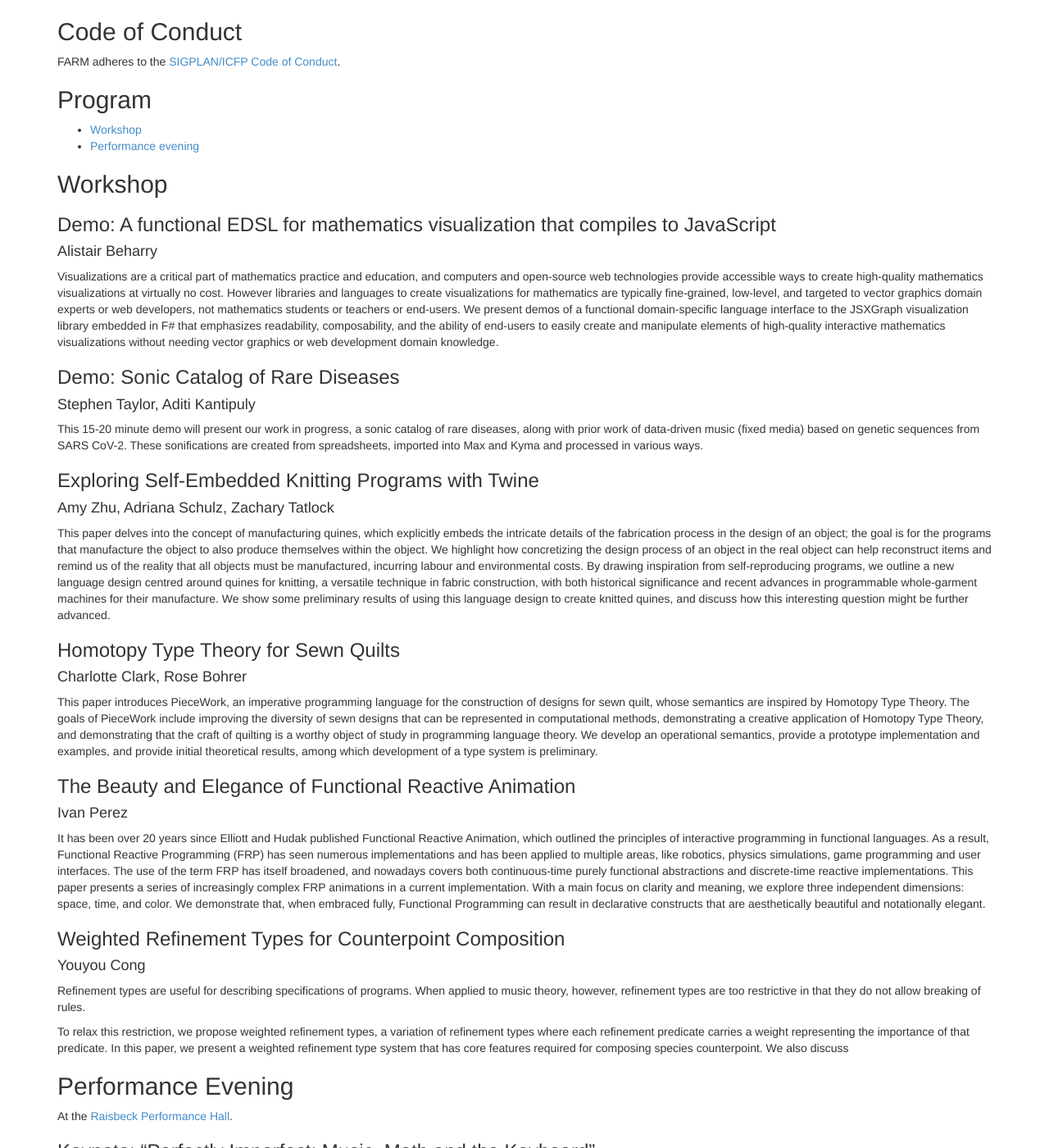
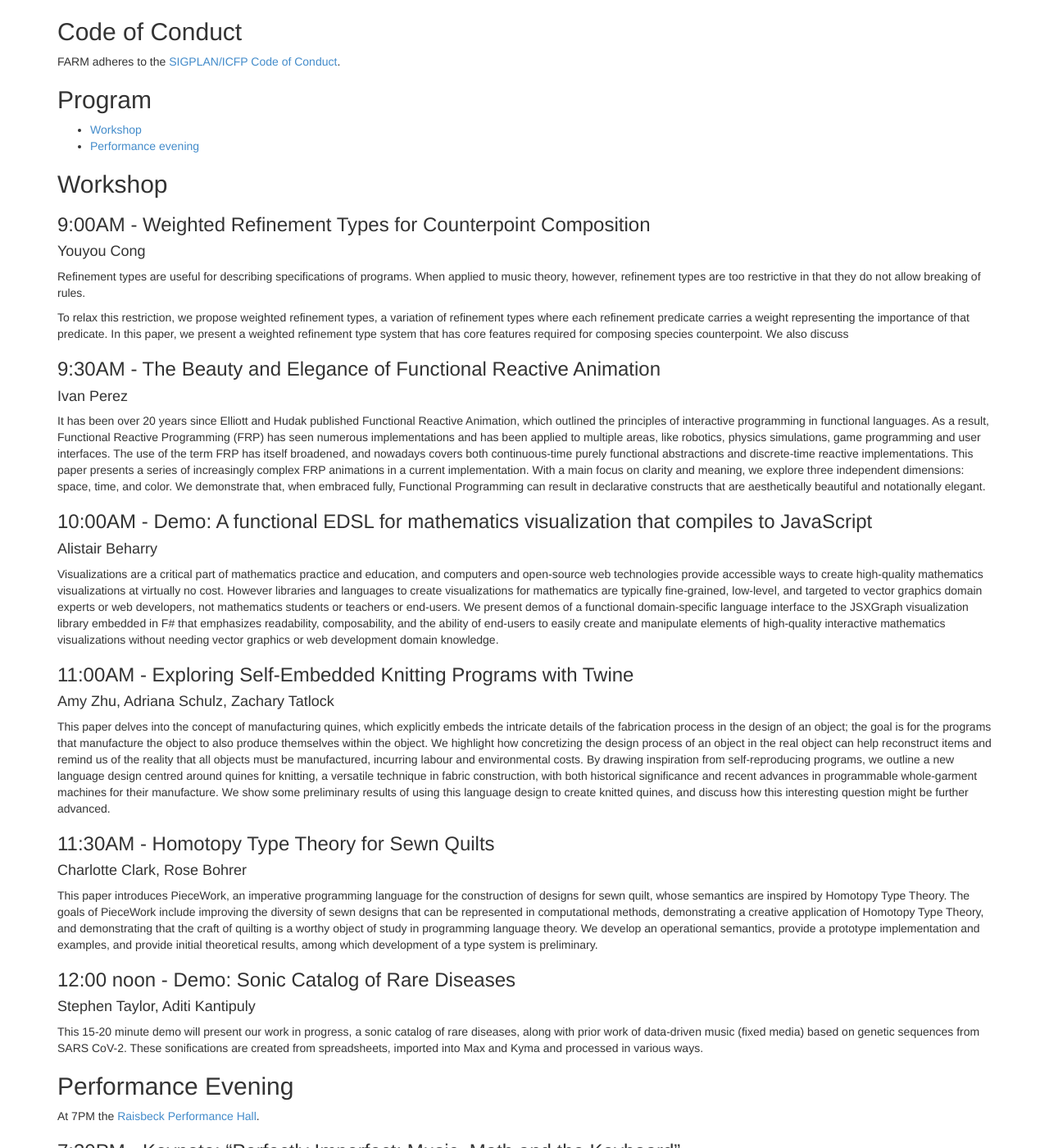
Before and after one commit to functional-art/functional-art.github.com, a Jekyll site: the page built from 2023/index.md, in a window 1280 px wide and 1400 px high, scrolled down 549 px. Shown: the whole window at 82% size. Built offline with Jekyll 4.4.1, drawn with Linux system fonts in a browser that asks for light colours; nearby versions of some CDN libraries; some of the changed lines change nothing that is shown; some of the changed text lies outside the part shown.

Commit message:
2023 Schedule

```diff
--- a/2023/index.md
+++ b/2023/index.md
@@ -52,7 +52,38 @@ FARM adheres to the [SIGPLAN/ICFP Code of Conduct](https://icfp23.sigplan.org/at
 
 ## Workshop {#workshop}
 
-### Demo: A functional EDSL for mathematics visualization that compiles to JavaScript
+### 9:00AM - Weighted Refinement Types for Counterpoint Composition
+#### Youyou Cong
+
+Refinement types are useful for describing specifications of
+programs. When applied to music theory, however, refinement types are
+too restrictive in that they do not allow breaking of rules.
+
+To relax this restriction, we propose weighted refinement types, a
+variation of refinement types where each refinement predicate carries
+a weight representing the importance of that predicate. In this paper,
+we present a weighted refinement type system that has core features
+required for composing species counterpoint. We also discuss
+
+### 9:30AM - The Beauty and Elegance of Functional Reactive Animation
+#### Ivan Perez
+
+It has been over 20 years since Elliott and Hudak published Functional
+Reactive Animation, which outlined the principles of interactive
+programming in functional languages. As a result, Functional Reactive
+Programming (FRP) has seen numerous implementations and has been
+applied to multiple areas, like robotics, physics simulations, game
+programming and user interfaces. The use of the term FRP has itself
+broadened, and nowadays covers both continuous-time purely functional
+abstractions and discrete-time reactive implementations. This paper
+presents a series of increasingly complex FRP animations in a current
+implementation. With a main focus on clarity and meaning, we explore
+three independent dimensions: space, time, and color. We demonstrate
+that, when embraced fully, Functional Programming can result in
+declarative constructs that are aesthetically beautiful and
+notationally elegant.
+
+### 10:00AM - Demo: A functional EDSL for mathematics visualization that compiles to JavaScript
 #### Alistair Beharry
 
 Visualizations are a critical part of mathematics practice and
@@ -69,16 +100,7 @@ manipulate elements of high-quality interactive mathematics
 visualizations without needing vector graphics or web development
 domain knowledge.
 
-### Demo: Sonic Catalog of Rare Diseases
-#### Stephen Taylor, Aditi Kantipuly
-
-This 15-20 minute demo will present our work in progress, a sonic
-catalog of rare diseases, along with prior work of data-driven music
-(fixed media) based on genetic sequences from SARS CoV-2. These
-sonifications are created from spreadsheets, imported into Max and
-Kyma and processed in various ways.
-
-### Exploring Self-Embedded Knitting Programs with Twine
+### 11:00AM - Exploring Self-Embedded Knitting Programs with Twine
 #### Amy Zhu, Adriana Schulz, Zachary Tatlock
 
 This paper delves into the concept of manufacturing quines, which
@@ -96,7 +118,7 @@ machines for their manufacture. We show some preliminary results of
 using this language design to create knitted quines, and discuss how
 this interesting question might be further advanced.
 
-### Homotopy Type Theory for Sewn Quilts
+### 11:30AM - Homotopy Type Theory for Sewn Quilts
 #### Charlotte Clark, Rose Bohrer
 
 This paper introduces PieceWork, an imperative programming language
@@ -110,43 +132,21 @@ operational semantics, provide a prototype implementation and
 examples, and provide initial theoretical results, among which
 development of a type system is preliminary.
 
-### The Beauty and Elegance of Functional Reactive Animation
-#### Ivan Perez
+### 12:00 noon - Demo: Sonic Catalog of Rare Diseases
+#### Stephen Taylor, Aditi Kantipuly
 
-It has been over 20 years since Elliott and Hudak published Functional
-Reactive Animation, which outlined the principles of interactive
-programming in functional languages. As a result, Functional Reactive
-Programming (FRP) has seen numerous implementations and has been
-applied to multiple areas, like robotics, physics simulations, game
-programming and user interfaces. The use of the term FRP has itself
-broadened, and nowadays covers both continuous-time purely functional
-abstractions and discrete-time reactive implementations. This paper
-presents a series of increasingly complex FRP animations in a current
-implementation. With a main focus on clarity and meaning, we explore
-three independent dimensions: space, time, and color. We demonstrate
-that, when embraced fully, Functional Programming can result in
-declarative constructs that are aesthetically beautiful and
-notationally elegant.
-
-### Weighted Refinement Types for Counterpoint Composition
-#### Youyou Cong
-
-Refinement types are useful for describing specifications of
-programs. When applied to music theory, however, refinement types are
-too restrictive in that they do not allow breaking of rules.
-
-To relax this restriction, we propose weighted refinement types, a
-variation of refinement types where each refinement predicate carries
-a weight representing the importance of that predicate. In this paper,
-we present a weighted refinement type system that has core features
-required for composing species counterpoint. We also discuss
+This 15-20 minute demo will present our work in progress, a sonic
+catalog of rare diseases, along with prior work of data-driven music
+(fixed media) based on genetic sequences from SARS CoV-2. These
+sonifications are created from spreadsheets, imported into Max and
+Kyma and processed in various ways.
 
 ## Performance Evening {#performance}
 
-At the [Raisbeck Performance
+At 7PM the [Raisbeck Performance
 Hall](https://www.discoverslu.com/location/raisbeck-hall/).
 
-### Keynote: "Perfectly Imperfect: Music, Math and the Keyboard"
+### 7:30PM - Keynote: "Perfectly Imperfect: Music, Math and the Keyboard"
 #### [Gloria Cheng](https://schoolofmusic.ucla.edu/people/gloria-cheng/)
 
 As a concert pianist and harpsichordist, I am devoted to extracting
```
